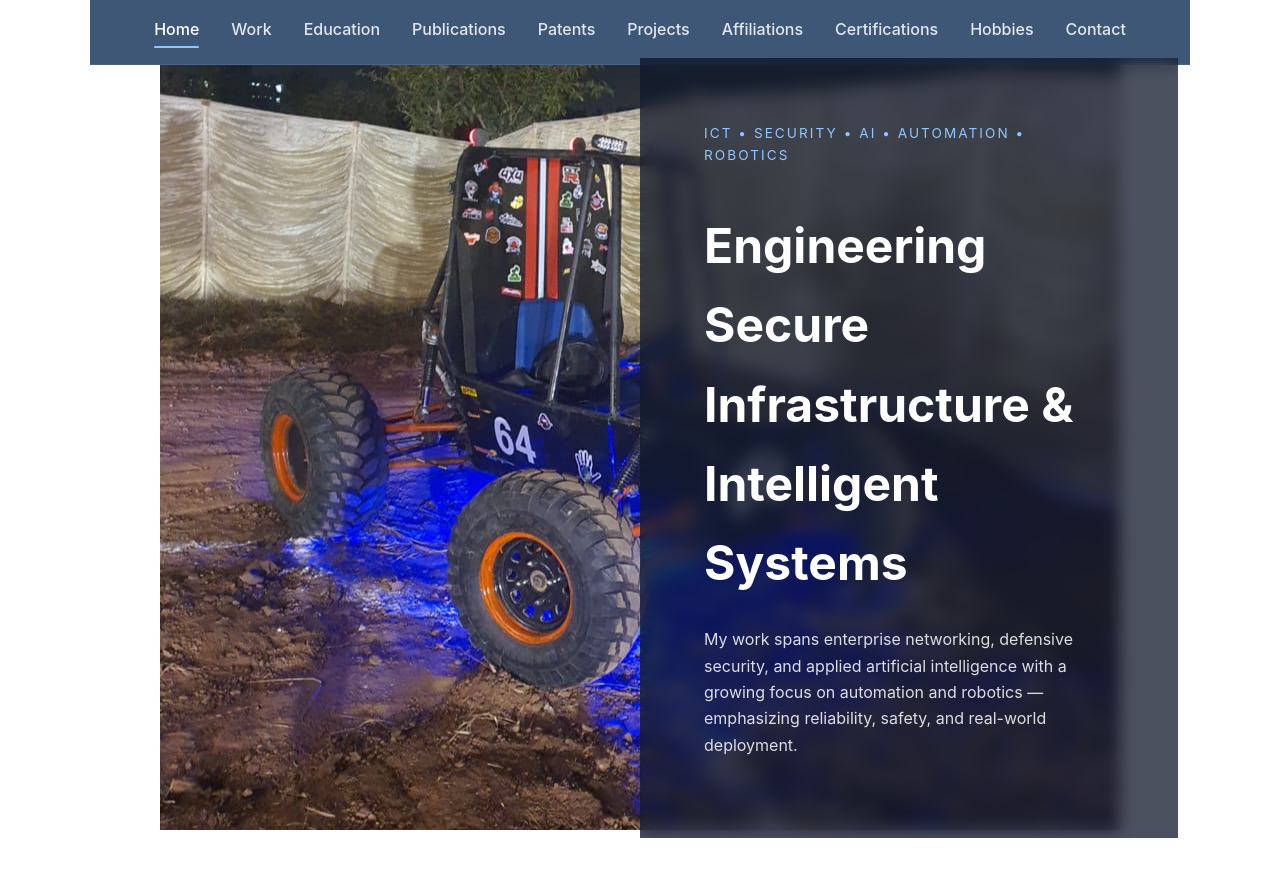
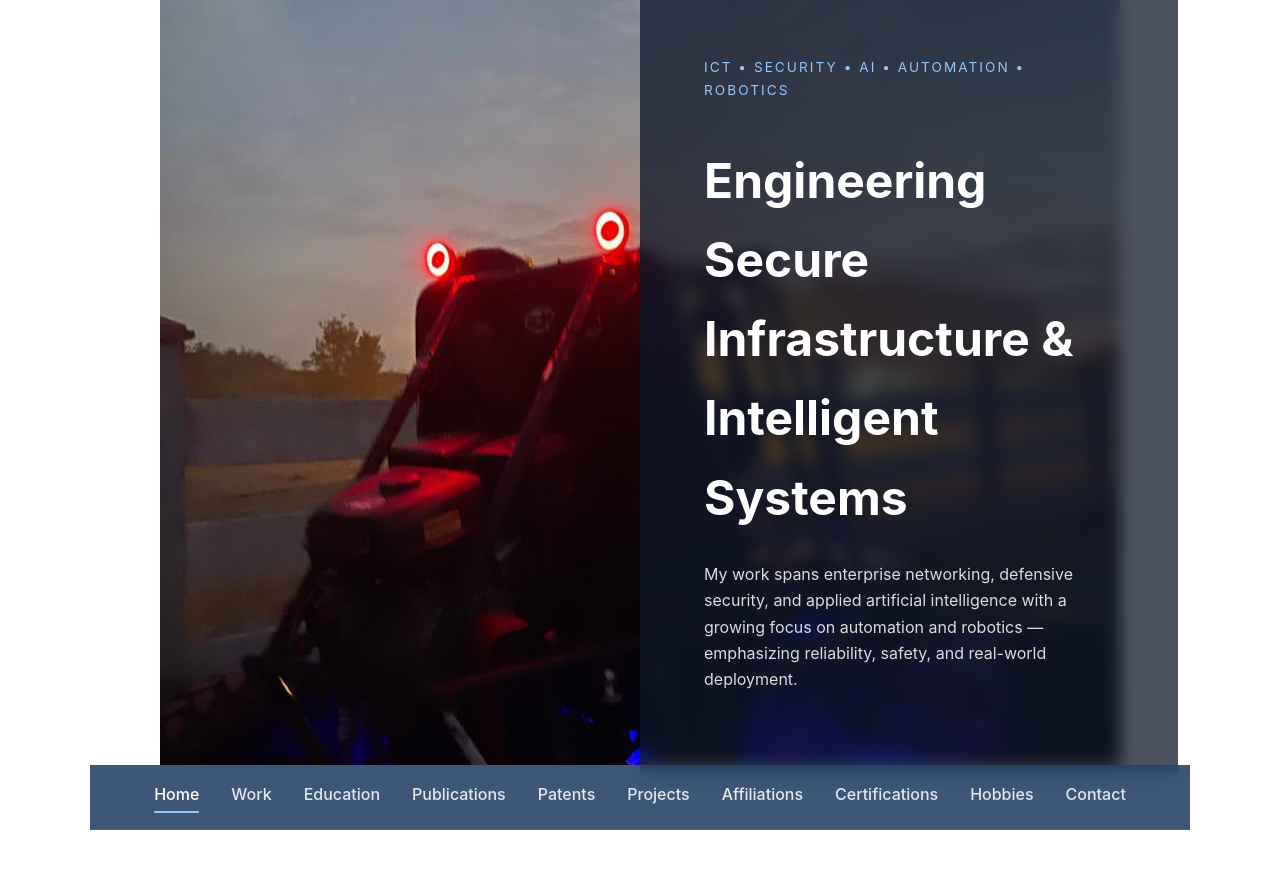
Before and after one commit to bilal-ismail/bilal-ismail.github.io, a Jekyll site: the page built from index.md, in a window 1280 px wide and 900 px high. Shown: the top 877 px of the window. Built offline with Jekyll 4.4.1, drawn with Linux system fonts in a browser that asks for light colours.

Commit message:
Update index.md

```diff
--- a/index.md
+++ b/index.md
@@ -6,8 +6,6 @@ title: Home
 <!-- =======================================================
                         HERO
 ======================================================= -->
-
-{% include header.html %}
 
 <section class="hero-banner" id="heroBanner">
   <div class="hero-grid">
@@ -35,12 +33,14 @@ title: Home
   </div>
 </section>
 
+{% include header.html %}
+
 
 <script>
   const heroImages = [
+    "/assets/images/banner/banner-3.jpg",
+    "/assets/images/banner/banner-2.jpg",
     "/assets/images/banner/banner-1.jpg",
-    "/assets/images/banner/banner-2.jpg",
-    "/assets/images/banner/banner-3.jpg",
     "/assets/images/banner/banner-4.jpg",
     "/assets/images/banner/banner-5.jpg",
     "/assets/images/banner/banner-6.jpg",
```
